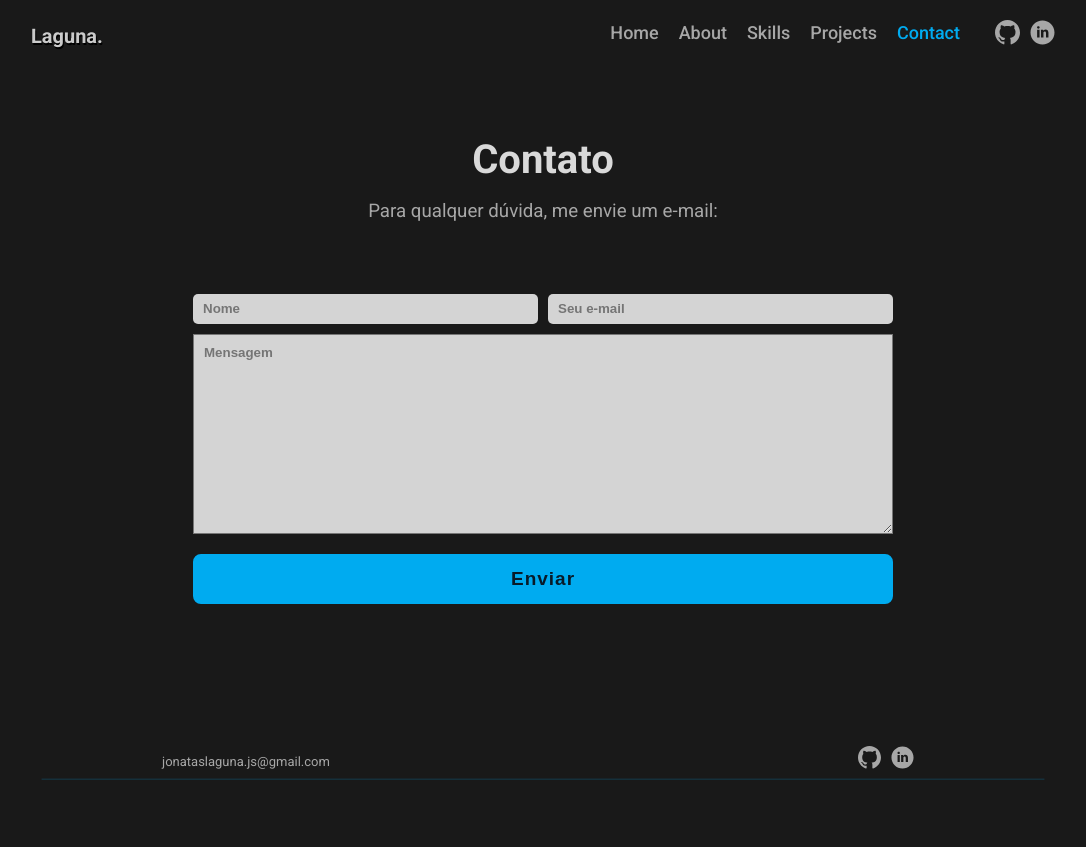
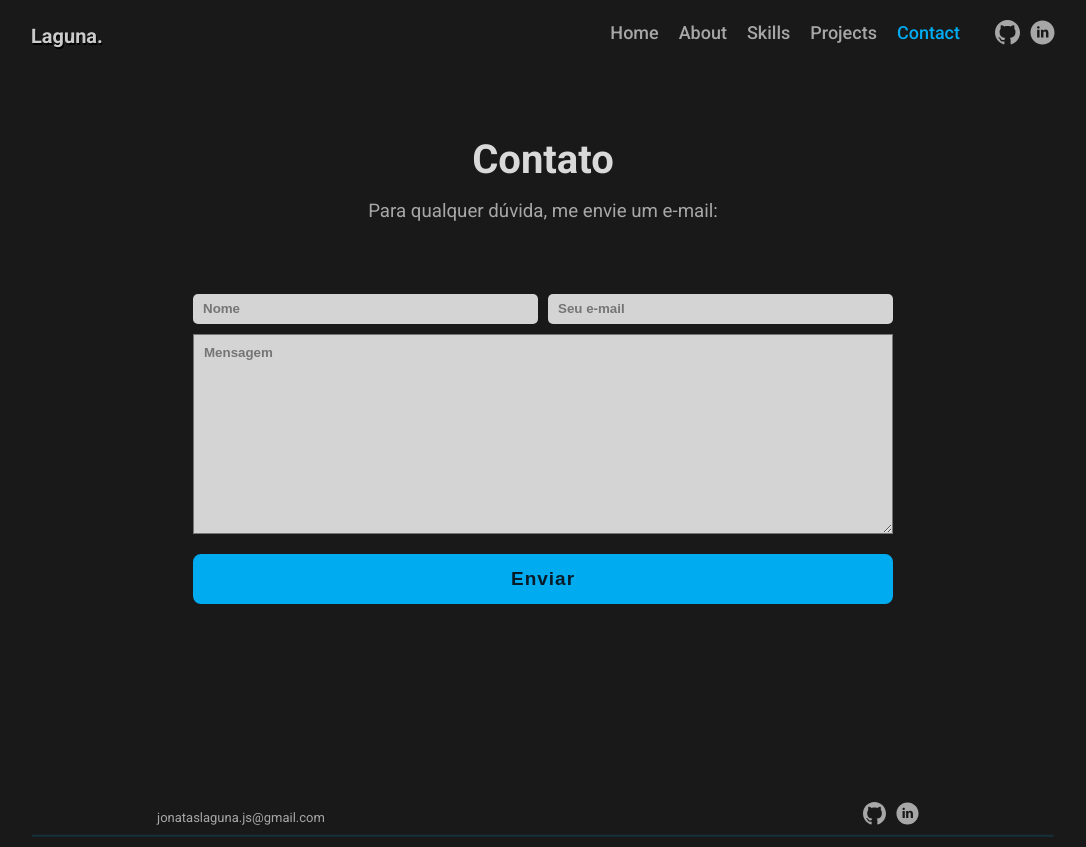
Before and after one commit to jonataslaguna/laguna, a React (Vite) app: page /contact in a window 1280 px wide. Shown: the whole page, without its empty margins (97-1183 px from the left). Before the commit the page ends 800 px from the top, so only its background shows below. Built offline with nearby package versions, Linux system fonts and the light colour scheme.

Commit message:
adjusting element footer

```diff
--- a/src/pages/Contact/contact.module.css
+++ b/src/pages/Contact/contact.module.css
@@ -5,6 +5,7 @@
   justify-content: center;
   padding-top: 30px;
   min-height: 70vh;
+  margin-bottom: 170px;
 }
 
 .contactHeader {
@@ -25,17 +26,10 @@
   color: #00abf0;
 }
 
-.footer {
-  position: fixed;
-  bottom: 0;
-  left: 0;
-  width: 100%;
-  padding: 10px;
-}
-
 @media screen and (max-width: 768px) {
   .container {
     display: block;
+    margin-bottom: 0;
   }
 
   .contactHeader {
@@ -43,7 +37,6 @@
   }
 
   .footer {
-    position: relative;
     padding-top: 80px;
   }
 }
```
